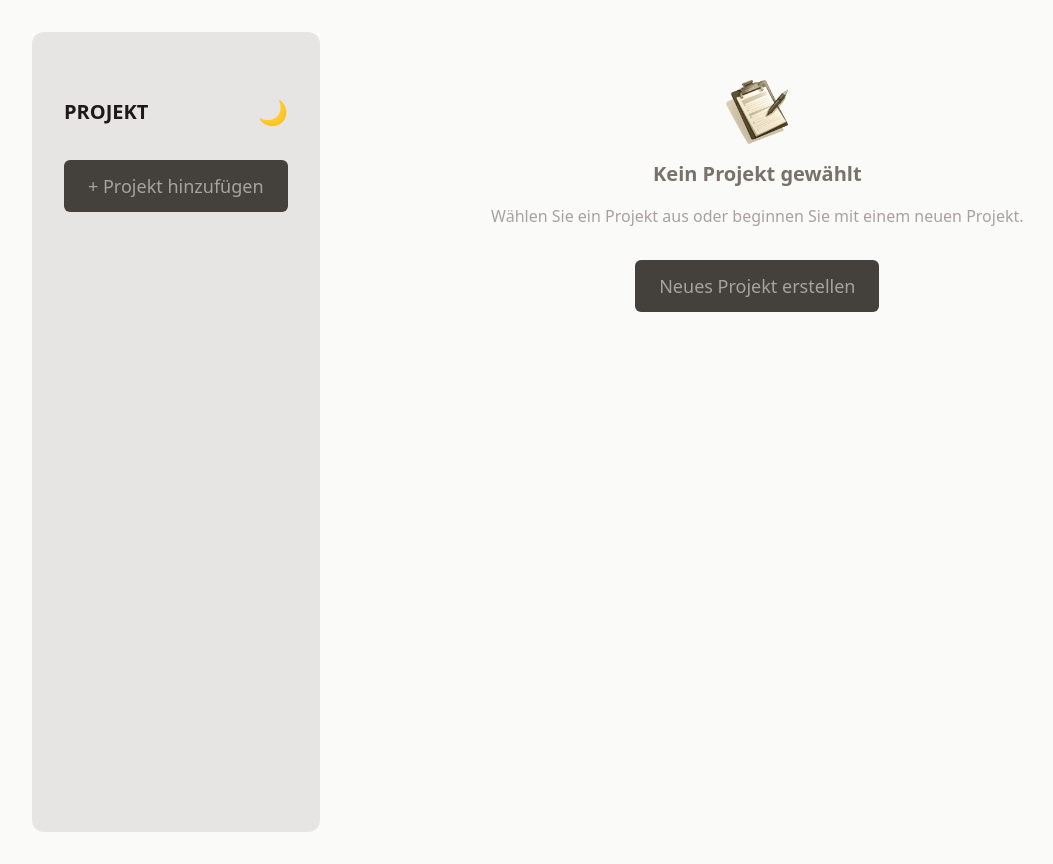
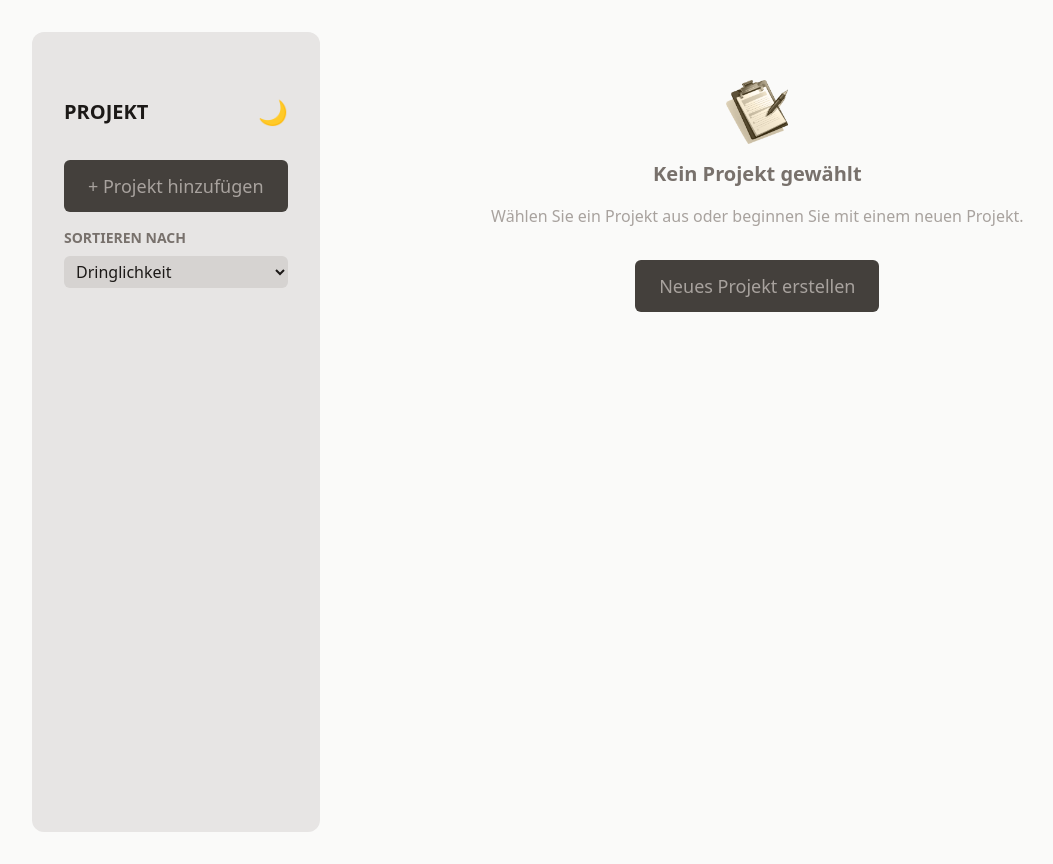
Before and after one commit to CAVEofKYRON/task-manager-sytem, a React (Vite) app: page / in a window 1280 px wide. Shown: the whole page, without its empty margins (0-1053 px from the left). Built offline with nearby package versions, Linux system fonts and the light colour scheme.

Commit message:
feat: add sorting option for projects

```diff
--- a/src/components/ProjectsSidebar.jsx
+++ b/src/components/ProjectsSidebar.jsx
@@ -54,10 +54,16 @@ function ProjectsSideBar({
     },
   };
 
-  // Sortiere die Projekte anhand der Dringlichkeit (niedriger Wert = höhere Priorität)
-  const sortedProjects = [...projects].sort(
-    (p1, p2) => p1.urgency - p2.urgency
-  );
+  // Sortierkriterium ("urgency" oder "dueDate")
+  const [sortCriteria, setSortCriteria] = useState("urgency");
+
+  // Sortiere die Projekte je nach ausgewähltem Kriterium
+  const sortedProjects = [...projects].sort((p1, p2) => {
+    if (sortCriteria === "dueDate") {
+      return new Date(p1.dueDate) - new Date(p2.dueDate);
+    }
+    return p1.urgency - p2.urgency;
+  });
 
   // State zur Steuerung, welches Dropdown gerade geöffnet ist (speichert die project.id)
   const [openDropdown, setOpenDropdown] = useState(null);
@@ -79,6 +85,20 @@ function ProjectsSideBar({
       </div>
       <div>
         <Button onClick={onStartAddProject}>+ Projekt hinzufügen</Button>
+      </div>
+      {/* Auswahl des Sortierkriteriums */}
+      <div className="mt-4">
+        <label className="block text-sm font-bold uppercase text-stone-500 dark:text-stone-300 mb-2">
+          Sortieren nach
+        </label>
+        <select
+          value={sortCriteria}
+          onChange={(e) => setSortCriteria(e.target.value)}
+          className="w-full px-2 py-1 rounded-md bg-stone-300 dark:bg-stone-700 dark:text-stone-200"
+        >
+          <option value="urgency">Dringlichkeit</option>
+          <option value="dueDate">Fälligkeit</option>
+        </select>
       </div>
       <ul className="mt-8 space-y-2">
         {sortedProjects.map((project) => {
```
